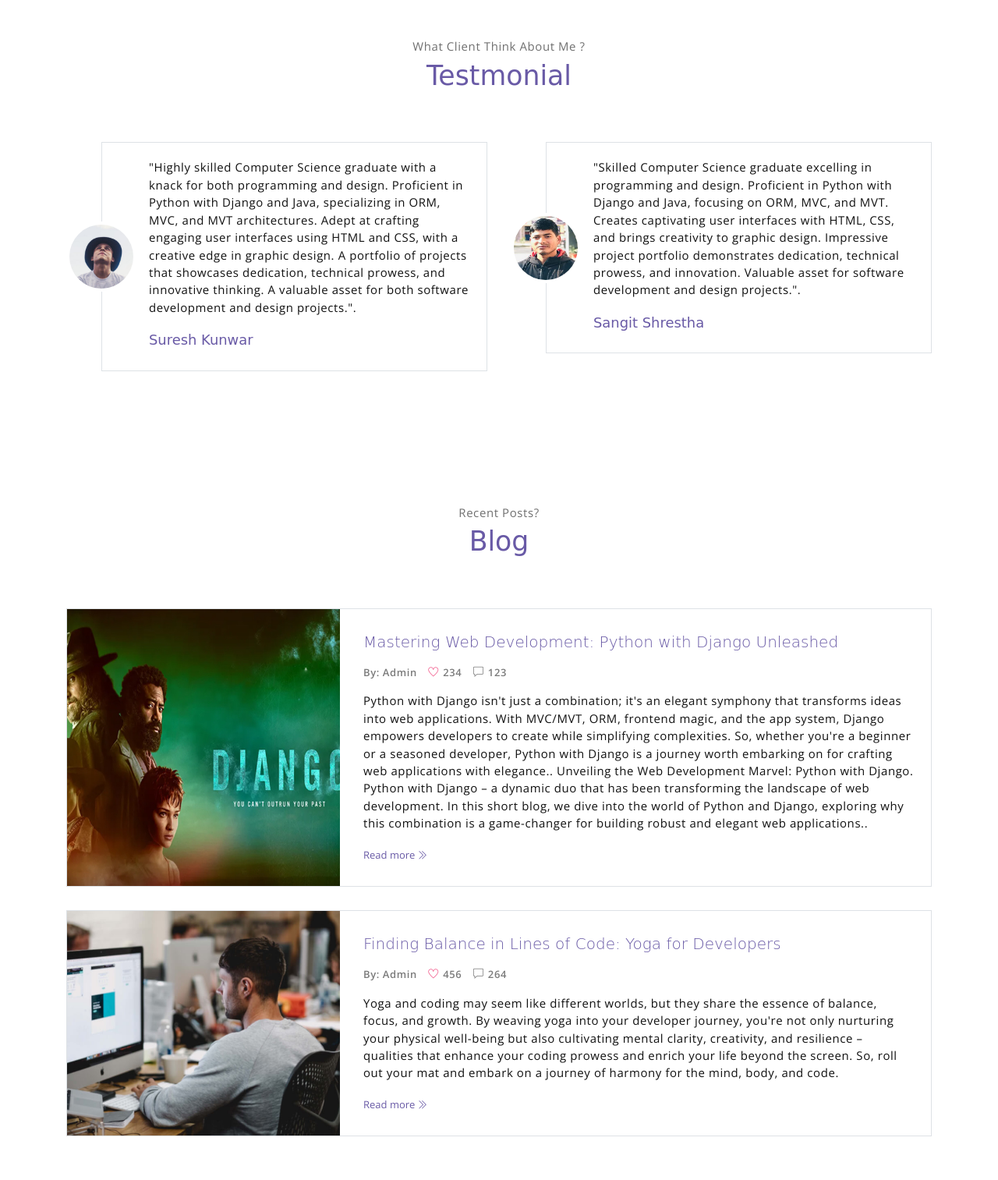
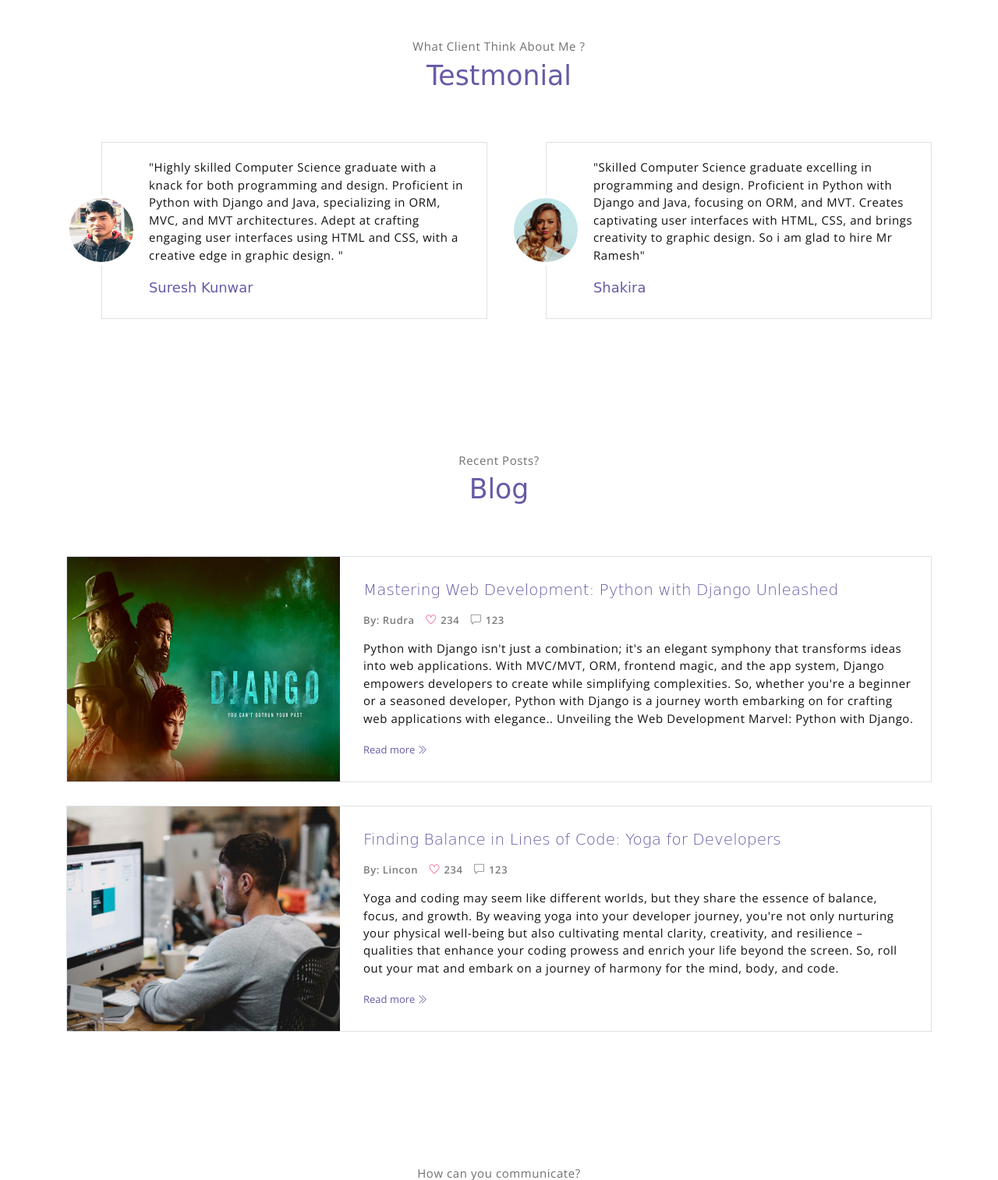
Before and after one commit to rameshjbhatta/Project1-Portfolio, a Django app: page / in a window 1280 px wide. Shown: the part 2569-4082 px from the top of the page at 78% size. Run offline with Django 4.2, Linux system fonts and the light colour scheme; data comes from the database, SQL or seed files in the repository; both versions use the stored data as it was after the commit; some libraries are stand-ins or nearby versions; some web fonts are replaced.

Commit message:
blogs data extracted

```diff
--- a/portfolio/models.py
+++ b/portfolio/models.py
@@ -26,4 +26,4 @@
        blog_author=models.CharField(max_length=100)
        blog_image = models.ImageField(upload_to='images/', null=True)
        blog_title=models.CharField(max_length=400)
-       blog_content=models.CharField(max_length=250)
+       blog_content=models.TextField(max_length=600)
--- a/portfolio/templates/portfolio/index.html
+++ b/portfolio/templates/portfolio/index.html
@@ -129,8 +129,7 @@
                 {% for project in projects %}
                 <div class="col-md-4">
 
-                    <a href="{{project.project_link}}" class="portfolio-card"
-                        target="_blank">
+                    <a href="{{project.project_link}}" class="portfolio-card" target="_blank">
                         <img src="{{project.project_image.url}}" class="portfolio-card-img" alt="job1 image">
                         <span class="portfolio-card-overlay">
                             <span class="portfolio-card-caption">
@@ -145,7 +144,7 @@
         </div><!-- end of container -->
     </section> <!-- end of portfolio section -->
 
-<!--
+    <!--
     <section class="section" id="pricing">
         <div class="container text-center">
             <p class="section-subtitle">How Much I Charge ?</p>
@@ -245,39 +244,19 @@
 
             <!-- row -->
             <div class="row">
+                {% for testimony in testimonials %}
                 <div class="col-md-6">
                     <div class="testimonial-card">
                         <div class="testimonial-card-img-holder">
-                            <img src="{% static 'imgs/avatar2.jpg' %}" class="testimonial-card-img"
-                                alt="Download free bootstrap 4 landing page, free boootstrap 4 templates, Download free bootstrap 4.1 landing page, free boootstrap 4.1.1 templates, meyawo Landing page">
+                            <img src="{{testimony.client_image.url}}" class="testimonial-card-img" alt="suresh Kunwar">
                         </div>
                         <div class="testimonial-card-body">
-                            <p class="testimonial-card-subtitle">"Highly skilled Computer Science graduate with a knack
-                                for both programming and design. Proficient in Python with Django and Java, specializing
-                                in ORM, MVC, and MVT architectures. Adept at crafting engaging user interfaces using
-                                HTML and CSS, with a creative edge in graphic design. A portfolio of projects that
-                                showcases dedication, technical prowess, and innovative thinking. A valuable asset for
-                                both software development and design projects.".</p>
-                            <h6 class="testimonial-card-title">Suresh Kunwar</h6>
+                            <p class="testimonial-card-subtitle"> {{testimony.client_opinion}}</p>
+                            <h6 class="testimonial-card-title">{{testimony.client_name}}</h6>
                         </div>
                     </div>
                 </div>
-                <div class="col-md-6">
-                    <div class="testimonial-card">
-                        <div class="testimonial-card-img-holder">
-                            <img src="{% static 'imgs/avatar3.jpg' %}" class="testimonial-card-img"
-                                alt="Download free bootstrap 4 landing page, free boootstrap 4 templates, Download free bootstrap 4.1 landing page, free boootstrap 4.1.1 templates, meyawo Landing page">
-                        </div>
-                        <div class="testimonial-card-body">
-                            <p class="testimonial-card-subtitle">"Skilled Computer Science graduate excelling in
-                                programming and design. Proficient in Python with Django and Java, focusing on ORM, MVC,
-                                and MVT. Creates captivating user interfaces with HTML, CSS, and brings creativity to
-                                graphic design. Impressive project portfolio demonstrates dedication, technical prowess,
-                                and innovation. Valuable asset for software development and design projects.".</p>
-                            <h6 class="testimonial-card-title">Sangit Shrestha</h6>
-                        </div>
-                    </div>
-                </div>
+                {% endfor %}
             </div>
         </div> <!-- end of container -->
     </section> <!-- end of testimonial section -->
@@ -289,57 +268,28 @@
             <p class="section-subtitle">Recent Posts?</p>
             <h6 class="section-title mb-6">Blog</h6>
             <!-- blog-wrapper -->
+            {% for blog in blogs %}
             <div class="blog-card">
+
                 <div class="blog-card-header">
-                    <img src="{% static 'imgs/img-1.jpg' %}" class="blog-card-img"
-                        alt="Download free bootstrap 4 landing page, free boootstrap 4 templates, Download free bootstrap 4.1 landing page, free boootstrap 4.1.1 templates, meyawo Landing page">
+                    <img src="{{blog.blog_image.url}}" class="blog-card-img" alt="django">
                 </div>
                 <div class="blog-card-body">
-                    <h5 class="blog-card-title">Mastering Web Development: Python with Django Unleashed</h6>
+                    <h5 class="blog-card-title">{{blog.blog_title}}</h6>
 
                         <p class="blog-card-caption">
-                            <a href="#">By: Admin</a>
+                            <a href="#">By: {{blog.blog_author}} </a>
                             <a href="#"><i class="ti-heart text-danger"></i> 234</a>
                             <a href="#"><i class="ti-comment"></i> 123</a>
                         </p>
-                        <p>Python with Django isn't just a combination; it's an elegant symphony that transforms ideas
-                            into web applications. With MVC/MVT, ORM, frontend magic, and the app system, Django
-                            empowers developers to create while simplifying complexities. So, whether you're a beginner
-                            or a seasoned developer, Python with Django is a journey worth embarking on for crafting web
-                            applications with elegance..
-                            Unveiling the Web Development Marvel: Python with Django.
-                            Python with Django – a dynamic duo that has been transforming the landscape of web
-                            development. In this short blog, we dive into the world of Python and Django, exploring why
-                            this combination is a game-changer for building robust and elegant web applications..</p>
+                        <p>{{blog.blog_content}}</p>
 
                         <a href="#" class="blog-card-link">Read more <i class="ti-angle-double-right"></i></a>
                 </div>
-            </div><!-- end of blog wrapper -->
-
+            </div>
+            {% endfor %}
+            <!-- end of blog wrapper -->
             <!-- blog-wrapper -->
-            <div class="blog-card">
-                <div class="blog-card-header">
-                    <img src="{% static 'imgs/img-2.jpg' %}" class="blog-card-img"
-                        alt="Download free bootstrap 4 landing page, free boootstrap 4 templates, Download free bootstrap 4.1 landing page, free boootstrap 4.1.1 templates, meyawo Landing page">
-                </div>
-                <div class="blog-card-body">
-                    <h5 class="blog-card-title">Finding Balance in Lines of Code: Yoga for Developers</h6>
-
-                        <p class="blog-card-caption">
-                            <a href="#">By: Admin</a>
-                            <a href="#"><i class="ti-heart text-danger"></i> 456</a>
-                            <a href="#"><i class="ti-comment"></i> 264</a>
-                        </p>
-
-                        <p>Yoga and coding may seem like different worlds, but they share the essence of balance, focus,
-                            and growth. By weaving yoga into your developer journey, you're not only nurturing your
-                            physical well-being but also cultivating mental clarity, creativity, and resilience –
-                            qualities that enhance your coding prowess and enrich your life beyond the screen. So, roll
-                            out your mat and embark on a journey of harmony for the mind, body, and code.</p>
-
-                        <a href="#" class="blog-card-link">Read more <i class="ti-angle-double-right"></i></a>
-                </div>
-            </div><!-- end of blog wrapper -->
 
         </div><!-- end of container -->
     </section><!-- end of blog section -->
```
Also changed, not shown: db.sqlite3, media/images/avatar3.jpg (added), media/images/avatar31.jpg (added), media/images/img-1.jpg (added), media/images/img-2.jpg (added), portfolio/migrations/0006_alter_bloginfo_blog_content.py (added).
